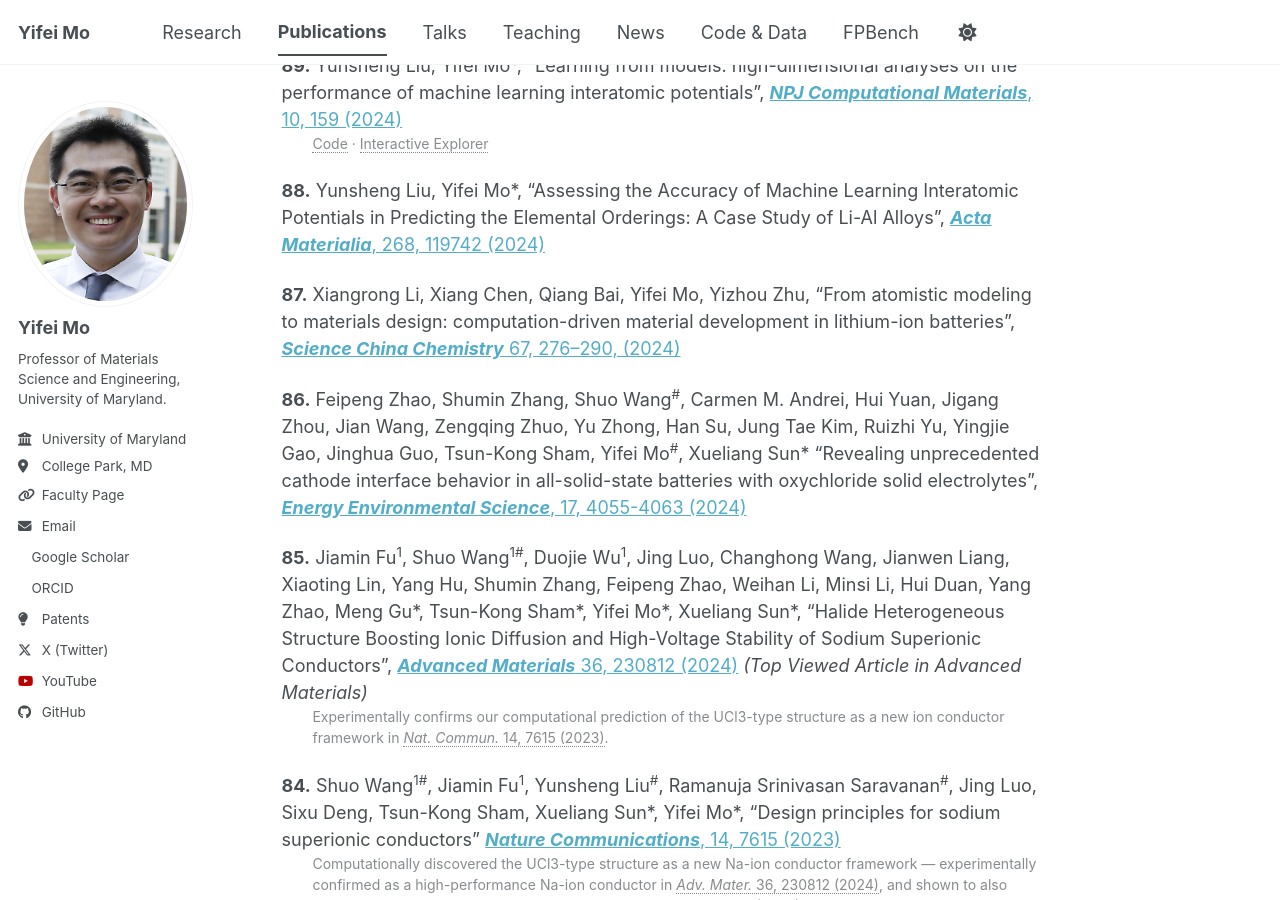
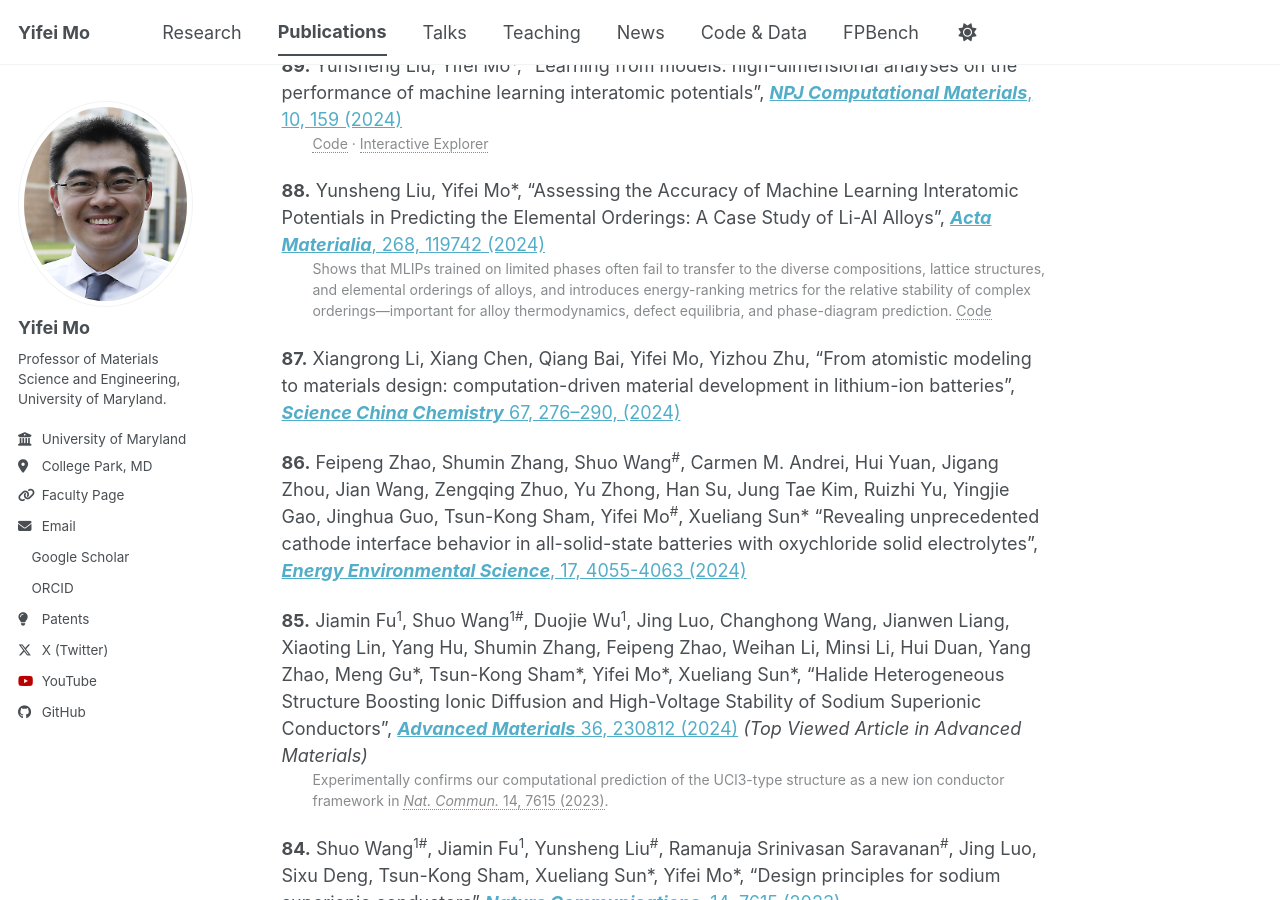
Before and after one commit to yifeimo/yifeimo.github.io, a Jekyll site: the page built from _pages/publications.md, in a window 1280 px wide and 900 px high, scrolled down 1402 px. Built offline with Jekyll 4.4.1, drawn with Linux system fonts in a browser that asks for light colours; a style sheet for code colours, icons or effects is not loaded.

Commit message:
Add description and code link to entry 88
Co-Authored-By: Claude Sonnet 5 <noreply@anthropic.com>

```diff
--- a/_pages/publications.md
+++ b/_pages/publications.md
@@ -37,6 +37,7 @@ author_profile: true
 <br><span class="citation" style="display: block; margin-left: 2.2em;">[Code](https://github.com/mogroupumd/Learning_from_models) · [Interactive Explorer](https://mogroupumd.github.io/Learning_from_models/)</span>
 
 **88.** Yunsheng Liu, Yifei Mo\*, "Assessing the Accuracy of Machine Learning Interatomic Potentials in Predicting the Elemental Orderings: A Case Study of Li-Al Alloys", [***Acta Materialia***, 268, 119742 (2024)](https://doi.org/10.1016/j.actamat.2024.119742)
+<br><span class="citation" style="display: block; margin-left: 2.2em;">Shows that MLIPs trained on limited phases often fail to transfer to the diverse compositions, lattice structures, and elemental orderings of alloys, and introduces energy-ranking metrics for the relative stability of complex orderings—important for alloy thermodynamics, defect equilibria, and phase-diagram prediction. [Code](https://github.com/mogroupumd/Li-Al_MLIP_datasets)</span>
 
 **87.** Xiangrong Li, Xiang Chen, Qiang Bai, Yifei Mo, Yizhou Zhu, "From atomistic modeling to materials design: computation-driven material development in lithium-ion batteries", [***Science China Chemistry*** 67, 276--290, (2024)](https://doi.org/10.1007/s11426-022-1506-1)
 
```
